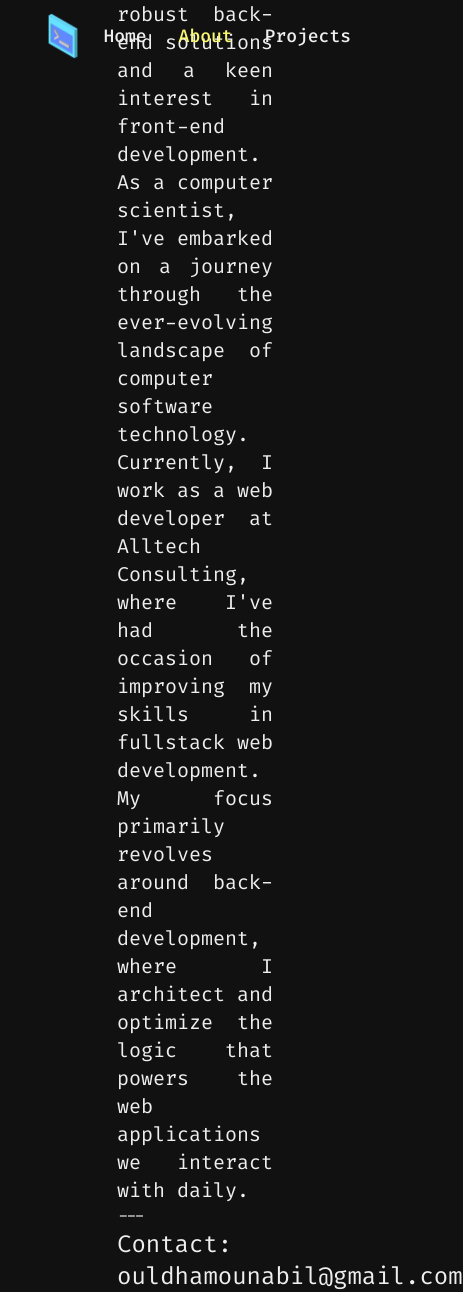
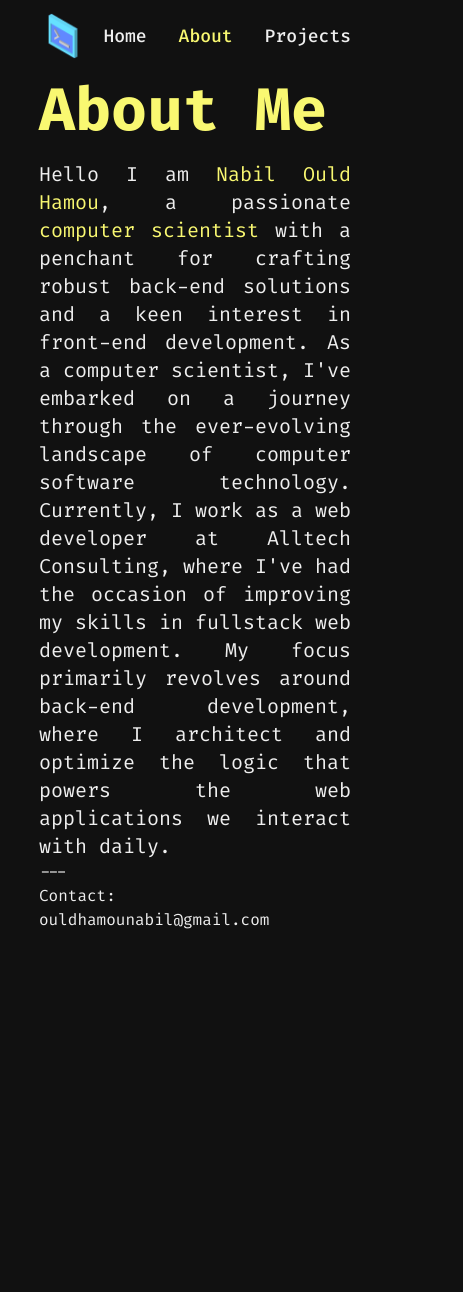
Before and after one commit to NabilOuldHamou/portfolio, a SvelteKit app: page /about in a window 390 px wide. Shown: the whole page, 463 px wide, since content can reach past the window. After the commit the page ends 932 px from the top, so only its background shows below. Built offline with nearby package versions, Linux system fonts and the light colour scheme.

Commit message:
Modified code to support mobile devices

```diff
--- a/src/app.css
+++ b/src/app.css
@@ -4,5 +4,5 @@
 @tailwind utilities;
 
 .content-container {
-    height: calc(100vh - theme('spacing.14'));
+    height: calc(100vh - theme('spacing.16'));
 }
--- a/src/lib/components/Navbar.svelte
+++ b/src/lib/components/Navbar.svelte
@@ -1,9 +1,9 @@
 <script>
-    import routes from '$lib/Routes.ts'
+    import routes from '$lib/Routes'
     export let path;
 </script>
 
-<div class='h-14 w-full top-0 left-0 sticky flex justify-center items-center'>
+<div class='h-14 w-full top-0 left-0 sticky flex justify-center items-center bg-dark-charcoal-gray'>
     <div class='pt-4 w-4/5 flex justify-between'>
         <img alt="Logo" src="/images/console.png" class='w-12 h-12' />
         <div class='flex items-center justify-between gap-x-8 font-medium text-lg'>
--- a/src/routes/about/+page.svelte
+++ b/src/routes/about/+page.svelte
@@ -1,5 +1,5 @@
-<div class='flex flex-col justify-center items-center h-full'>
-    <div class='text-justify w-2/5'>
+<div class='flex flex-col justify-center items-center my-6'>
+    <div class='text-justify w-4/5 lg:w-3/5'>
         <h3 class='text-accent text-6xl pb-5 font-bold'>About Me</h3>
         <p class='text-xl'>Hello I am <span class='text-accent'>Nabil Ould Hamou</span>, a passionate <span class='text-accent'>computer scientist</span>
         with a penchant for crafting robust back-end solutions and a keen interest in front-end development. As a computer scientist,
@@ -7,6 +7,6 @@
         where I've had the occasion of improving my skills in fullstack web development. My focus primarily revolves around back-end development,
         where I architect and optimize the logic that powers the web applications we interact with daily.</p>
         <h3>---</h3>
-        <p class='text-2xl'>Contact: ouldhamounabil@gmail.com</p>
+        <p class='lg:text-2xl md:text-xl'>Contact: ouldhamounabil@gmail.com</p>
     </div>
 </div>
--- a/src/routes/projects/+page.svelte
+++ b/src/routes/projects/+page.svelte
@@ -5,9 +5,9 @@
 
 <div class='flex flex-col items-center'>
 
-    <h1 class='text-accent text-4xl font-bold my-10'>Projects</h1>
+    <h1 class='text-accent text-4xl font-bold my-4'>Projects</h1>
 
-    <div class='grid gap-4 grid-cols-3 grid-rows-2'>
+    <div class='flex flex-wrap gap-4 w-4/5 mb-6 items-center justify-center'>
         {#each projects as project}
 
             <Project name={project.name} stack={project.stack} description={project.description} url={project.url} />
```
